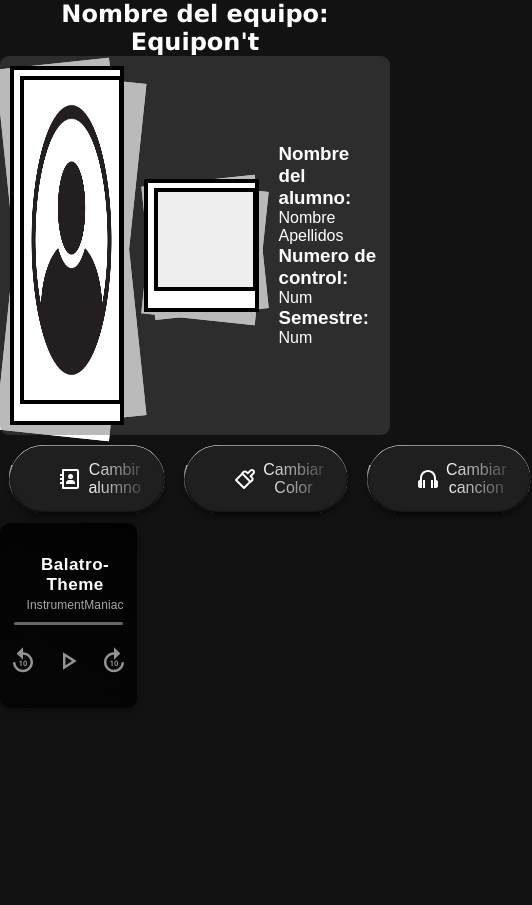
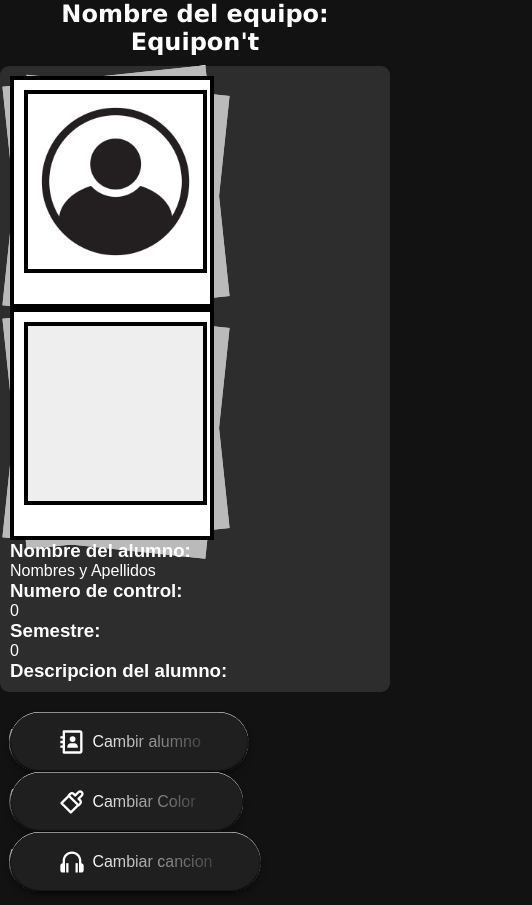
Before and after one commit to SalvaSsj/SalvaSsj.github.io, a plain HTML site: page index.html in a window 390 px wide. Shown: the top 905 px of the page, 532 px wide, since content can reach past the window. Before the commit the page ends 844 px from the top, so only its background shows below. Drawn offline with Linux system fonts and the light colour scheme.

Commit message:
Nuevos campo de texto en index, se agrego responsive a styles, se agrego responsive a img, se agregaron un ciclo de descripciones de alumnos en scrip, se acomodo las descripciones de alumno1 y alumno2

```diff
--- a/css/img.css
+++ b/css/img.css
@@ -1,4 +1,3 @@
-
 /* TARJETAS DE FOTO*/
 img {
     display: block;
@@ -74,5 +73,11 @@ img {
     }
 }
 
-#alumnoImg{
-    height: 320px;}
+#alumnoImg {
+  width: 100%;
+  max-width: 300px;
+  aspect-ratio: 1 / 1;
+  overflow: hidden;
+  position: relative;
+  background-color: #eee;
+}
--- a/css/styles.css
+++ b/css/styles.css
@@ -47,3 +47,15 @@ nav {
     color: white;
     border-radius: 9px;
 }
+
+/* Media Queries para Responsividad */
+@media (max-width: 768px) {
+    nav{
+        display: block;
+        margin: 10px 0;
+        text-align: center;
+    }
+    p{
+        font-size: 15px;
+    }
+}
--- a/index.html
+++ b/index.html
@@ -44,17 +44,22 @@
             <!-- Informacion de alumnos -->
             <div>
                 <h3>Nombre del alumno: </h3>
-            <a id="alumnoNM"> Nombre Apellidos </a>
+                <a id="alumnoNM"> Nombres y Apellidos</a>
 
                 <h3>Numero de control: </h3>
-            <a id="alumnoNC">Num</a>
+                <a id="alumnoNC">0</a>
 
                 <h3>Semestre: </h3>
-            <a id="alumnoSM">Num</a>
+                <a id="alumnoSM">0</a>
+
+                <h3>Descripcion del alumno: </h3>
+                <p id="alumnoDesc"> </p>
             </div>
         </nav>
 
+
     <!-- Botones -->
+    <div>
         <nav>
             <button class="button" id="buttonChangeAlumno" >
                 <div class="dots_border"></div>
@@ -149,7 +154,7 @@
                 <span class="text_button">Cambiar cancion</span>
             </button>
         </nav>
-
+    </div>
     <!-- Reproductor de musica -->
     <div class="music-player-container">
         <div class="title-music-container">
--- a/js/script.js
+++ b/js/script.js
@@ -51,6 +51,12 @@ const numControlAL= ["22030828","22030038","21031024"]
 //Semestre de alumnos
 const semestreAL=["7","7","9"]
 
+//Descripcion de los alumnos
+const descAL=[
+    "Habilidoso para la mitad de las cosas y si no me lo invento como solucionarlo, aprendiz del momento y la situacion, programador disponible a todo menos a salir de fiesta a las 8 pm",
+    "Soy estudiante de Ingeniería en Sistemas Computacionales, me gusta mucho la programación debido a los grandes retos de diferentes indoles que puede proporcionar. Me gusta resolver problemas utilizando el pensamiento lógico y crítico. Amo escuchar música y si empiezo a hacer algo, no voy parar hasta terminarlo",
+    "Me gusta mucho el arte sobre todo las ramas del dibujo y la pintura, la programación que mas me gusta es la web ya que es mas diversa en el diseño."]
+
 let index=0
 
 // Agregamos un evento "click" al botón
@@ -66,6 +72,10 @@ buttonChangeAlumno.addEventListener("click", function() {
 
     //Semestre de alumnos
     document.getElementById("alumnoSM").textContent = semestreAL[index];
+
+    //Descripcion de alumnos
+    document.getElementById("alumnoDesc").textContent = descAL[index];
+
 
     // Limpiar el contenedor antes de crear el nuevo QR
     const qrContainer = document.getElementById("qrcode");
```
Also changed, not shown: src/document/alumno1.txt, src/document/alumno2.txt. Lines whose indentation alone changed are shown as unchanged.
